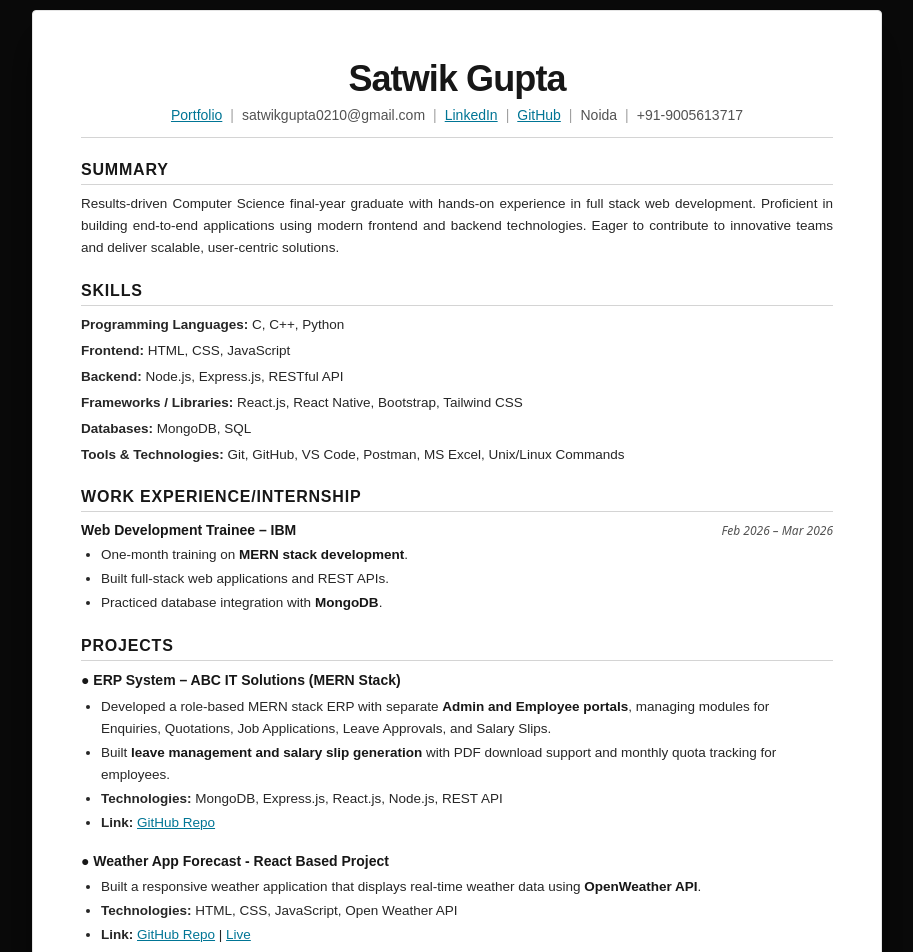
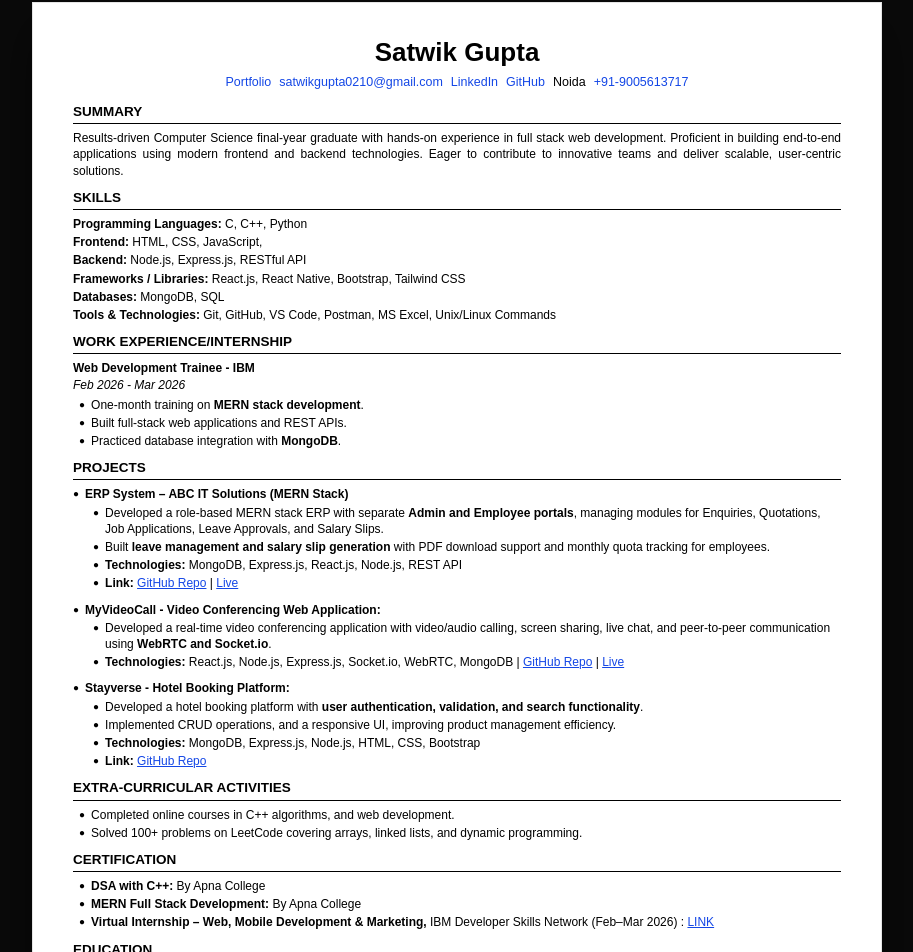
Before and after one commit to iamsatwik-dev/3d-portfolio, a Next.js app: page /resume in a window 1280 px wide. Shown: the part 99-1051 px from the top of the page, without its empty margins (183-1096 px from the left). Built offline with nearby package versions, Linux system fonts and the light colour scheme.

Commit message:
Update printable resume layout to exactly match the provided PDF format

```diff
--- a/src/app/resume/page.tsx
+++ b/src/app/resume/page.tsx
@@ -38,198 +38,162 @@ export default function ResumePage() {
       </header>
 
       {/* Main Resume Sheet Container */}
-      <main className="flex-1 flex justify-center items-start py-10 px-4 md:px-8 bg-neutral-950 print:bg-white print:p-0 print:m-0">
+      <main className="flex-1 flex justify-center items-start py-8 px-4 md:px-8 bg-neutral-950 print:bg-white print:p-0 print:m-0">
         <div
           ref={printAreaRef}
-          className="w-full max-w-[850px] bg-white text-neutral-900 shadow-[0_20px_50px_rgba(0,0,0,0.5)] p-10 md:p-12 border border-neutral-200 rounded-sm font-serif leading-relaxed print:shadow-none print:border-none print:p-0 print:m-0 print:max-w-full"
+          className="w-full max-w-[850px] bg-white text-black shadow-[0_20px_50px_rgba(0,0,0,0.5)] px-10 py-8 border border-neutral-200 font-serif leading-[1.35] print:shadow-none print:border-none print:p-0 print:m-0 print:max-w-full"
           style={{ fontFamily: "'Times New Roman', Times, serif" }}
         >
           {/* Header Section */}
-          <div className="text-center border-b-[1.5px] border-neutral-300 pb-3">
-            <h1 className="text-4xl font-bold tracking-tight text-neutral-900 mb-1.5">
+          <div className="text-center pb-2">
+            <h1 className="text-[26px] font-bold text-black mb-1">
               Satwik Gupta
             </h1>
-            <div className="flex flex-wrap justify-center items-center gap-x-2 gap-y-1 text-xs md:text-sm font-sans font-medium text-neutral-600 print:text-neutral-700">
-              <a href="https://3d-portfolio-iamsatwik-dev.vercel.app" target="_blank" rel="noreferrer" className="text-cyan-700 hover:text-cyan-900 underline print:text-neutral-800">Portfolio</a>
-              <span className="text-neutral-400">|</span>
-              <a href="mailto:satwikgupta0210@gmail.com" className="hover:underline">satwikgupta0210@gmail.com</a>
-              <span className="text-neutral-400">|</span>
-              <a href="https://linkedin.com/in/" target="_blank" rel="noreferrer" className="text-cyan-700 hover:text-cyan-900 underline print:text-neutral-800">LinkedIn</a>
-              <span className="text-neutral-400">|</span>
-              <a href="https://github.com/iamsatwik-dev" target="_blank" rel="noreferrer" className="text-cyan-700 hover:text-cyan-900 underline print:text-neutral-800">GitHub</a>
-              <span className="text-neutral-400">|</span>
-              <span>Noida</span>
-              <span className="text-neutral-400">|</span>
-              <span>+91-9005613717</span>
+            <div className="flex flex-wrap justify-center items-center gap-x-2 text-[12.5px] text-blue-700 font-medium print:text-blue-700">
+              <a href="https://3d-portfolio-iamsatwik-dev.vercel.app" target="_blank" rel="noreferrer">Portfolio</a>
+              <a href="mailto:satwikgupta0210@gmail.com">satwikgupta0210@gmail.com</a>
+              <a href="https://linkedin.com/in/" target="_blank" rel="noreferrer">LinkedIn</a>
+              <a href="https://github.com/iamsatwik-dev" target="_blank" rel="noreferrer">GitHub</a>
+              <span className="text-black font-normal">Noida</span>
+              <span className="text-blue-700">+91-9005613717</span>
             </div>
           </div>
 
-          {/* Summary Section */}
-          <div className="mt-5">
-            <h2 className="text-base font-bold tracking-wider uppercase text-neutral-900 border-b-[1.2px] border-neutral-300 pb-0.5 mb-2">
-              Summary
+          {/* Section: SUMMARY */}
+          <div className="mt-1">
+            <h2 className="text-[13.5px] font-bold uppercase text-black border-b-[1px] border-black pb-0.5 mb-1.5">
+              SUMMARY
             </h2>
-            <p className="text-[13.5px] text-neutral-800 text-justify leading-relaxed">
+            <p className="text-[12px] text-black text-justify">
               Results-driven Computer Science final-year graduate with hands-on experience in full stack web development. Proficient in building end-to-end applications using modern frontend and backend technologies. Eager to contribute to innovative teams and deliver scalable, user-centric solutions.
             </p>
           </div>
 
-          {/* Skills Section */}
-          <div className="mt-5">
-            <h2 className="text-base font-bold tracking-wider uppercase text-neutral-900 border-b-[1.2px] border-neutral-300 pb-0.5 mb-2">
-              Skills
+          {/* Section: SKILLS */}
+          <div className="mt-2.5">
+            <h2 className="text-[13.5px] font-bold uppercase text-black border-b-[1px] border-black pb-0.5 mb-1.5">
+              SKILLS
             </h2>
-            <div className="text-[13.5px] text-neutral-800 space-y-1">
-              <div>
-                <strong className="font-bold">Programming Languages:</strong> C, C++, Python
-              </div>
-              <div>
-                <strong className="font-bold">Frontend:</strong> HTML, CSS, JavaScript
-              </div>
-              <div>
-                <strong className="font-bold">Backend:</strong> Node.js, Express.js, RESTful API
-              </div>
-              <div>
-                <strong className="font-bold">Frameworks / Libraries:</strong> React.js, React Native, Bootstrap, Tailwind CSS
-              </div>
-              <div>
-                <strong className="font-bold">Databases:</strong> MongoDB, SQL
-              </div>
-              <div>
-                <strong className="font-bold">Tools & Technologies:</strong> Git, GitHub, VS Code, Postman, MS Excel, Unix/Linux Commands
-              </div>
+            <div className="text-[12px] text-black space-y-0.5">
+              <div><strong className="font-bold">Programming Languages:</strong> C, C++, Python</div>
+              <div><strong className="font-bold">Frontend:</strong> HTML, CSS, JavaScript,</div>
+              <div><strong className="font-bold">Backend:</strong> Node.js, Express.js, RESTful API</div>
+              <div><strong className="font-bold">Frameworks / Libraries:</strong> React.js, React Native, Bootstrap, Tailwind CSS</div>
+              <div><strong className="font-bold">Databases:</strong> MongoDB, SQL</div>
+              <div><strong className="font-bold">Tools & Technologies:</strong> Git, GitHub, VS Code, Postman, MS Excel, Unix/Linux Commands</div>
             </div>
           </div>
 
-          {/* Work Experience Section */}
-          <div className="mt-5">
-            <h2 className="text-base font-bold tracking-wider uppercase text-neutral-900 border-b-[1.2px] border-neutral-300 pb-0.5 mb-2">
-              Work Experience/Internship
+          {/* Section: WORK EXPERIENCE/INTERNSHIP */}
+          <div className="mt-2.5">
+            <h2 className="text-[13.5px] font-bold uppercase text-black border-b-[1px] border-black pb-0.5 mb-1.5">
+              WORK EXPERIENCE/INTERNSHIP
             </h2>
-            <div className="text-[13.5px] text-neutral-800">
-              <div className="flex justify-between items-baseline mb-0.5">
-                <span className="font-bold text-neutral-900 text-sm">Web Development Trainee – IBM</span>
-                <span className="italic text-xs font-sans text-neutral-600 print:text-neutral-700">Feb 2026 – Mar 2026</span>
-              </div>
-              <ul className="list-disc pl-5 mt-1 space-y-0.5 text-neutral-800">
-                <li>One-month training on <strong className="font-bold text-neutral-900">MERN stack development</strong>.</li>
-                <li>Built full-stack web applications and REST APIs.</li>
-                <li>Practiced database integration with <strong className="font-bold text-neutral-900">MongoDB</strong>.</li>
+            <div className="text-[12px] text-black">
+              <div className="font-bold text-black text-[12px]">Web Development Trainee - IBM</div>
+              <div className="italic text-[12px] text-black mb-1">Feb 2026 - Mar 2026</div>
+              <ul className="list-none space-y-0.5 text-black ml-1.5">
+                <li className="flex gap-1.5"><span className="text-[10px] mt-[1px]">●</span> <span>One-month training on <strong className="font-bold">MERN stack development</strong>.</span></li>
+                <li className="flex gap-1.5"><span className="text-[10px] mt-[1px]">●</span> <span>Built full-stack web applications and REST APIs.</span></li>
+                <li className="flex gap-1.5"><span className="text-[10px] mt-[1px]">●</span> <span>Practiced database integration with <strong className="font-bold">MongoDB</strong>.</span></li>
               </ul>
             </div>
           </div>
 
-          {/* Projects Section */}
-          <div className="mt-5">
-            <h2 className="text-base font-bold tracking-wider uppercase text-neutral-900 border-b-[1.2px] border-neutral-300 pb-0.5 mb-2">
-              Projects
+          {/* Section: PROJECTS */}
+          <div className="mt-2.5">
+            <h2 className="text-[13.5px] font-bold uppercase text-black border-b-[1px] border-black pb-0.5 mb-1.5">
+              PROJECTS
             </h2>
-            <div className="text-[13.5px] text-neutral-800 space-y-4">
+            <div className="text-[12px] text-black space-y-2.5">
               {/* Project 1 */}
               <div>
-                <div className="flex justify-between items-baseline mb-0.5">
-                  <span className="font-bold text-neutral-900 text-[14px] flex items-center gap-1.5">
-                    ● ERP System – ABC IT Solutions (MERN Stack)
-                  </span>
+                <div className="font-bold text-black text-[12px] flex gap-1.5 mb-0.5">
+                  <span className="text-[10px] mt-[1px]">●</span> ERP System – ABC IT Solutions (MERN Stack)
                 </div>
-                <ul className="list-disc pl-5 mt-1 space-y-0.5 text-neutral-850">
-                  <li>Developed a role-based MERN stack ERP with separate <strong className="font-bold text-neutral-900">Admin and Employee portals</strong>, managing modules for Enquiries, Quotations, Job Applications, Leave Approvals, and Salary Slips.</li>
-                  <li>Built <strong className="font-bold text-neutral-900">leave management and salary slip generation</strong> with PDF download support and monthly quota tracking for employees.</li>
-                  <li><strong className="font-bold text-neutral-850">Technologies:</strong> MongoDB, Express.js, React.js, Node.js, REST API</li>
-                  <li><strong className="font-bold text-neutral-850">Link:</strong> <a href="https://github.com/iamsatwik-dev" target="_blank" rel="noreferrer" className="text-cyan-700 hover:text-cyan-900 underline print:text-neutral-800">GitHub Repo</a></li>
+                <ul className="list-none space-y-0.5 text-black ml-5">
+                  <li className="flex gap-1.5"><span className="text-[10px] mt-[1px]">●</span> <span>Developed a role-based MERN stack ERP with separate <strong className="font-bold">Admin and Employee portals</strong>, managing modules for Enquiries, Quotations, Job Applications, Leave Approvals, and Salary Slips.</span></li>
+                  <li className="flex gap-1.5"><span className="text-[10px] mt-[1px]">●</span> <span>Built <strong className="font-bold">leave management and salary slip generation</strong> with PDF download support and monthly quota tracking for employees.</span></li>
+                  <li className="flex gap-1.5"><span className="text-[10px] mt-[1px]">●</span> <span><strong className="font-bold">Technologies:</strong> MongoDB, Express.js, React.js, Node.js, REST API</span></li>
+                  <li className="flex gap-1.5"><span className="text-[10px] mt-[1px]">●</span> <span><strong className="font-bold">Link:</strong> <a href="#" className="text-blue-700 underline">GitHub Repo</a> | <a href="#" className="text-blue-700 underline">Live</a></span></li>
                 </ul>
               </div>
 
               {/* Project 2 */}
               <div>
-                <div className="flex justify-between items-baseline mb-0.5">
-                  <span className="font-bold text-neutral-900 text-[14px]">
-                    ● Weather App Forecast - React Based Project
-                  </span>
+                <div className="font-bold text-black text-[12px] flex gap-1.5 mb-0.5">
+                  <span className="text-[10px] mt-[1px]">●</span> MyVideoCall - Video Conferencing Web Application:
                 </div>
-                <ul className="list-disc pl-5 mt-1 space-y-0.5 text-neutral-850">
-                  <li>Built a responsive weather application that displays real-time weather data using <strong className="font-bold text-neutral-900">OpenWeather API</strong>.</li>
-                  <li><strong className="font-bold text-neutral-850">Technologies:</strong> HTML, CSS, JavaScript, Open Weather API</li>
-                  <li><strong className="font-bold text-neutral-850">Link:</strong> <a href="https://github.com/iamsatwik-dev" target="_blank" rel="noreferrer" className="text-cyan-700 hover:text-cyan-900 underline print:text-neutral-800">GitHub Repo</a> | <a href="#" className="text-cyan-700 hover:text-cyan-900 underline print:text-neutral-800">Live</a></li>
+                <ul className="list-none space-y-0.5 text-black ml-5">
+                  <li className="flex gap-1.5"><span className="text-[10px] mt-[1px]">●</span> <span>Developed a real-time video conferencing application with video/audio calling, screen sharing, live chat, and peer-to-peer communication using <strong className="font-bold">WebRTC and Socket.io</strong>.</span></li>
+                  <li className="flex gap-1.5"><span className="text-[10px] mt-[1px]">●</span> <span><strong className="font-bold">Technologies:</strong> React.js, Node.js, Express.js, Socket.io, WebRTC, MongoDB | <a href="#" className="text-blue-700 underline">GitHub Repo</a> | <a href="#" className="text-blue-700 underline">Live</a></span></li>
                 </ul>
               </div>
 
               {/* Project 3 */}
               <div>
-                <div className="flex justify-between items-baseline mb-0.5">
-                  <span className="font-bold text-neutral-900 text-[14px]">
-                    ● Stayverse - Hotel Booking Platform
-                  </span>
+                <div className="font-bold text-black text-[12px] flex gap-1.5 mb-0.5">
+                  <span className="text-[10px] mt-[1px]">●</span> Stayverse - Hotel Booking Platform:
                 </div>
-                <ul className="list-disc pl-5 mt-1 space-y-0.5 text-neutral-850">
-                  <li>Developed a hotel booking platform with <strong className="font-bold text-neutral-900">user authentication, validation, and search functionality</strong>.</li>
-                  <li>Implemented CRUD operations, and a responsive UI, improving product management efficiency.</li>
-                  <li><strong className="font-bold text-neutral-850">Technologies:</strong> MongoDB, Express.js, Node.js, HTML, CSS, Bootstrap</li>
-                  <li><strong className="font-bold text-neutral-850">Link:</strong> <a href="https://github.com/iamsatwik-dev" target="_blank" rel="noreferrer" className="text-cyan-700 hover:text-cyan-900 underline print:text-neutral-800">GitHub Repo</a></li>
+                <ul className="list-none space-y-0.5 text-black ml-5">
+                  <li className="flex gap-1.5"><span className="text-[10px] mt-[1px]">●</span> <span>Developed a hotel booking platform with <strong className="font-bold">user authentication, validation, and search functionality</strong>.</span></li>
+                  <li className="flex gap-1.5"><span className="text-[10px] mt-[1px]">●</span> <span>Implemented CRUD operations, and a responsive UI, improving product management efficiency.</span></li>
+                  <li className="flex gap-1.5"><span className="text-[10px] mt-[1px]">●</span> <span><strong className="font-bold">Technologies:</strong> MongoDB, Express.js, Node.js, HTML, CSS, Bootstrap</span></li>
+                  <li className="flex gap-1.5"><span className="text-[10px] mt-[1px]">●</span> <span><strong className="font-bold">Link:</strong> <a href="#" className="text-blue-700 underline">GitHub Repo</a></span></li>
                 </ul>
               </div>
             </div>
           </div>
 
-          {/* Extra-Curricular Activities */}
-          <div className="mt-5">
-            <h2 className="text-base font-bold tracking-wider uppercase text-neutral-900 border-b-[1.2px] border-neutral-300 pb-0.5 mb-2">
-              Extra-Curricular Activities
+          {/* Section: EXTRA-CURRICULAR ACTIVITIES */}
+          <div className="mt-2.5">
+            <h2 className="text-[13.5px] font-bold uppercase text-black border-b-[1px] border-black pb-0.5 mb-1.5">
+              EXTRA-CURRICULAR ACTIVITIES
             </h2>
-            <ul className="list-disc pl-5 text-[13.5px] text-neutral-800 space-y-0.5">
-              <li>Completed online courses in C++ algorithms, and web development.</li>
-              <li>Solved 100+ problems on LeetCode covering arrays, linked lists, and dynamic programming.</li>
+            <ul className="list-none space-y-0.5 text-[12px] text-black ml-1.5">
+              <li className="flex gap-1.5"><span className="text-[10px] mt-[1px]">●</span> <span>Completed online courses in C++ algorithms, and web development.</span></li>
+              <li className="flex gap-1.5"><span className="text-[10px] mt-[1px]">●</span> <span>Solved 100+ problems on LeetCode covering arrays, linked lists, and dynamic programming.</span></li>
             </ul>
           </div>
 
-          {/* Certification Section */}
-          <div className="mt-5">
-            <h2 className="text-base font-bold tracking-wider uppercase text-neutral-900 border-b-[1.2px] border-neutral-300 pb-0.5 mb-2">
-              Certification
+          {/* Section: CERTIFICATION */}
+          <div className="mt-2.5">
+            <h2 className="text-[13.5px] font-bold uppercase text-black border-b-[1px] border-black pb-0.5 mb-1.5">
+              CERTIFICATION
             </h2>
-            <ul className="list-disc pl-5 text-[13.5px] text-neutral-800 space-y-0.5">
-              <li><strong className="font-bold text-neutral-900">DSA with C++:</strong> By Apna College</li>
-              <li><strong className="font-bold text-neutral-900">MERN Full Stack Development:</strong> By Apna College</li>
-              <li>
-                <strong className="font-bold text-neutral-900">Virtual Internship – Web, Mobile Development & Marketing:</strong> IBM Developer Skills Network (Feb–Mar 2026) : <a href="#" className="text-cyan-700 hover:text-cyan-900 underline print:text-neutral-800">LINK</a>
-              </li>
+            <ul className="list-none space-y-0.5 text-[12px] text-black ml-1.5">
+              <li className="flex gap-1.5"><span className="text-[10px] mt-[1px]">●</span> <span><strong className="font-bold">DSA with C++:</strong> By Apna College</span></li>
+              <li className="flex gap-1.5"><span className="text-[10px] mt-[1px]">●</span> <span><strong className="font-bold">MERN Full Stack Development:</strong> By Apna College</span></li>
+              <li className="flex gap-1.5"><span className="text-[10px] mt-[1px]">●</span> <span><strong className="font-bold">Virtual Internship – Web, Mobile Development & Marketing,</strong> IBM Developer Skills Network (Feb–Mar 2026) : <a href="#" className="text-blue-700 underline">LINK</a></span></li>
             </ul>
           </div>
 
-          {/* Education Section */}
-          <div className="mt-5">
-            <h2 className="text-base font-bold tracking-wider uppercase text-neutral-900 border-b-[1.2px] border-neutral-300 pb-0.5 mb-2">
-              Education
+          {/* Section: EDUCATION */}
+          <div className="mt-2.5">
+            <h2 className="text-[13.5px] font-bold uppercase text-black border-b-[1px] border-black pb-0.5 mb-1.5">
+              EDUCATION
             </h2>
-            <div className="text-[13.5px] text-neutral-800 space-y-3.5">
+            <div className="text-[12px] text-black space-y-2">
+              {/* College */}
               <div>
-                <div className="flex justify-between items-baseline font-bold text-neutral-900 text-sm">
-                  <span>Dronacharya Group of Institutions, Greater Noida</span>
-                  <span className="italic text-xs font-sans text-neutral-600 print:text-neutral-700 font-medium">Nov'2022-May'2026</span>
+                <div className="flex justify-between items-baseline font-bold text-black mb-0.5">
+                  <span>Dronacharya Group of Institutions , Greater Noida</span>
+                  <span className="font-normal text-black text-[12px]">Nov 2022-May 2026</span>
                 </div>
-                <div className="text-neutral-750">
-                  Bachelor of Technology<br />
-                  Computer Science and Information Technology | <strong className="font-bold text-neutral-900">CGPA</strong> : 7.8
-                </div>
+                <div>Bachelor of Technology</div>
+                <div>Computer Science and Information Technology | <strong className="font-bold">CGPA :7.8</strong></div>
               </div>
 
+              {/* School */}
               <div>
-                <div className="flex justify-between items-baseline font-bold text-neutral-900 text-sm">
-                  <span>Sri Ram Convent School, Varanasi</span>
-                  <span className="italic text-xs font-sans text-neutral-600 print:text-neutral-700 font-medium">Aug| 2022</span>
+                <div className="font-bold text-black mb-0.5">Sri Ram Convent School, Varanasi</div>
+                <div className="flex justify-between items-baseline mb-0.5">
+                  <span>Higher Secondary(12th) | CBSE |Percentage: 77%</span>
+                  <span className="text-black text-[12px]">Aug 2022</span>
                 </div>
-                <div className="text-neutral-750">
-                  Higher Secondary(12th) | CBSE | <strong className="font-bold text-neutral-900">Percentage</strong>: 77%
-                </div>
-              </div>
-
-              <div>
-                <div className="flex justify-between items-baseline font-bold text-neutral-900 text-sm">
-                  <span>Sri Ram Convent School, Varanasi</span>
-                  <span className="italic text-xs font-sans text-neutral-600 print:text-neutral-700 font-medium">Aug| 2020</span>
-                </div>
-                <div className="text-neutral-750">
-                  Secondary(10th) | CBSE | <strong className="font-bold text-neutral-900">Percentage</strong>: 84%
+                <div className="flex justify-between items-baseline">
+                  <span>Secondary(10th) | CBSE | Percentage: 84%</span>
+                  <span className="text-black text-[12px]">Aug 2020</span>
                 </div>
               </div>
             </div>
```
